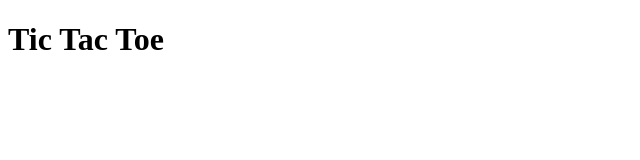
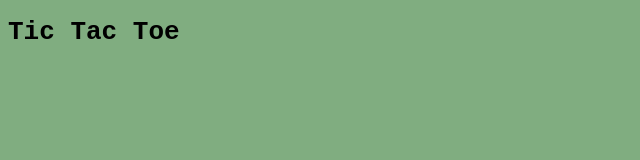
Before and after one commit to heyAbdullahBruh/js-tic-tac-toe, a plain HTML site: page index.html in a window 1280 px wide. Shown: the whole page, without its empty margins (0-640 px from the left). Drawn offline with Linux system fonts and the light colour scheme.

Commit message:
create CSS

```diff
--- a/index.html
+++ b/index.html
@@ -4,6 +4,7 @@
     <meta charset="UTF-8">
     <meta name="viewport" content="width=device-width, initial-scale=1.0">
     <title>JavaScript Tic Tac Toe</title>
+    <link rel="stylesheet" href="style.css">
 </head>
 <body>
     <h1>Tic Tac Toe</h1>
--- /dev/null
+++ b/style.css
@@ -0,0 +1,8 @@
+html{
+    scroll-behavior: smooth;
+}
+
+body{
+    background-color: #1618;
+    font-family: monospace;
+}
```
